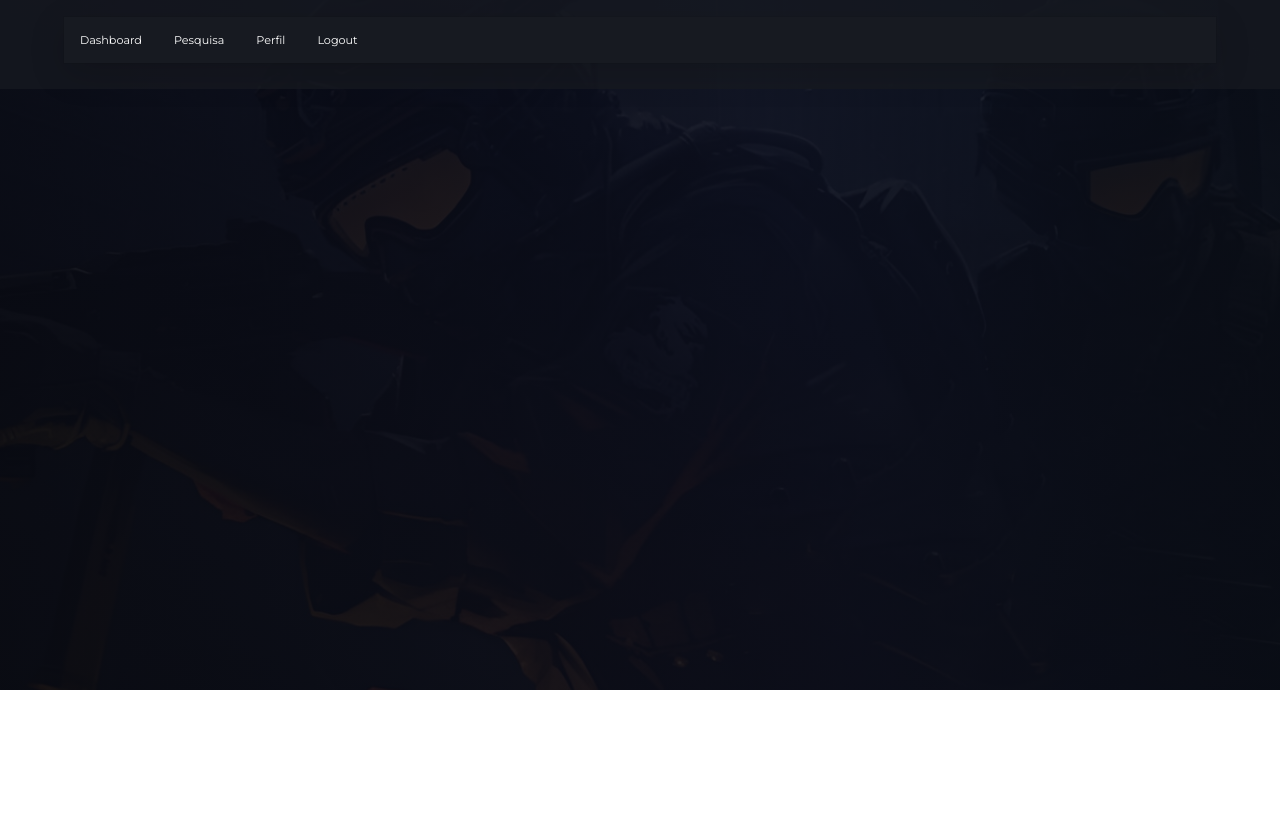
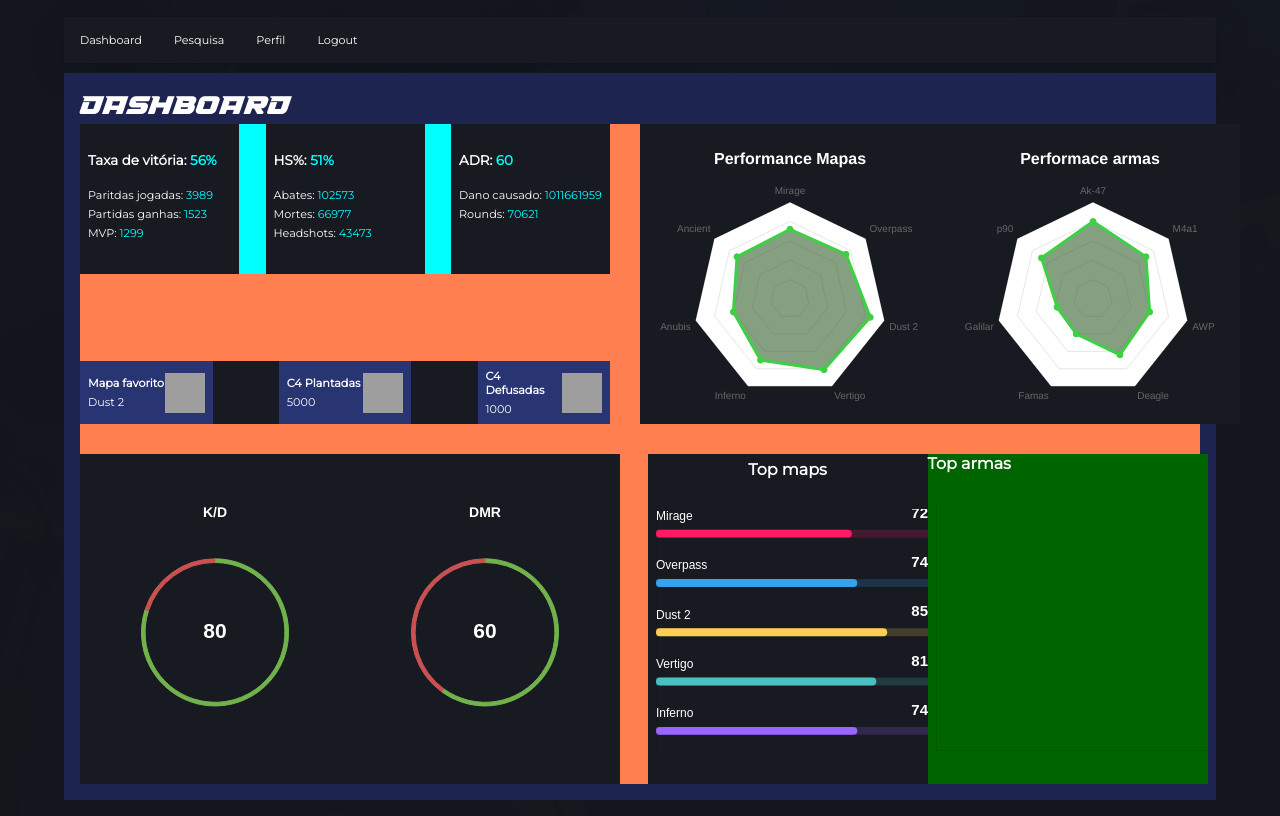
Before and after one commit to MatheusKyoshiShoji/Project_CounterStrike, a plain HTML site: page Website/stats.html in a window 1280 px wide. Shown: the part 110-926 px from the top of the page. Before the commit the page ends 800 px from the top, so only its background shows below. Drawn offline with nearby package versions, Linux system fonts and the light colour scheme; grey boxes are pictures that could not be loaded.

Commit message:
Dashboard chartJs

```diff
--- a/Website/css/dashboard.css
+++ b/Website/css/dashboard.css
@@ -1,17 +1,33 @@
 @import url(stats.css);
 
 
-.row1 {
+.row {
     display: flex;
-    gap: 50px;
+    gap: 30px;
     background-color: coral;
 }
 
+.column-stats {
+    width: 50%;
+    height: 300px;
+    display: flex;
+    flex-direction: column;
+    justify-content: space-between;
+}
+
 .row-stats {
-    width: 50%;
+    width: 100%;
+    height: 150px;
     display: flex;
     justify-content: space-between;
     background-color: aqua;
+}
+
+.row-stats2 {
+    width: 100%;
+    display: flex;
+    justify-content: space-between;
+    background-color: var(--dark-color);
 }
 
 .div-stats {
@@ -19,6 +35,30 @@
     font-size: 0.7em;
     padding: 0.5rem;
     width: 30%;
+}
+
+.div-stats h3{
+    margin-top: 20px;
+    font-size: 1.2em;
+}
+
+.div-stats2 {
+    background-color: var(--primary-color);
+    display: flex;
+    justify-content: space-between;
+    align-items: center;
+    font-size: 0.7em;
+    padding: 0.5rem;
+    width: 25%;
+}
+
+.div-stats2 .text {
+    margin-top: 0;
+}
+
+.div-stats2 img {
+    height: 40px;
+    width: 40px;
 }
 
 .div-stats span {
@@ -41,10 +81,61 @@
     background-color: cadetblue;
 }
 
-.most-played {
+.radial-chart {
     background-color: var(--dark-color);
+    height: 300px;
+    width: 300px;
+    padding: 1rem;
+}
+
+.row-kd {
+    margin-top: 30px;
+    width: 48%;
+    display: flex;
+    justify-content: space-between;
+    background-color: crimson;
+}
+
+.donut-chart {
+    display: flex;
+    justify-content: center;
+    align-items: center;
+    background-color: var(--dark-color);
+    height: 330px;
+    width: 270px;
+    padding: 1rem;
 }
 
 .most-wins {
     background-color: var(--dark-color);
 }
+
+.row-top {
+    width: 50%;
+    display: flex;
+    justify-content: space-between;
+    height: 330px;
+    margin-top: 30px;
+    background-color: brown;
+}
+
+.top-maps {
+    width: 50%;
+    display: flex;
+    flex-direction: column;
+    justify-content: center;
+    align-items: center;
+    background-color: var(--dark-color);
+}
+
+
+.top-weapons {
+    width: 50%;
+    background-color: darkgreen;
+}
+
+.chart-bar {
+    margin-top: 30px;
+    height: 270px;
+    width: 100%;
+}
--- a/Website/css/stats.css
+++ b/Website/css/stats.css
@@ -2,7 +2,7 @@
 
 .bg-image {
     background: var(--filter-color), url(../img/hero.jpeg);
-    height: 100vh;
+    height: 100%;
     background-position: center;
     background-size: cover;
     background-repeat: no-repeat;
@@ -99,11 +99,16 @@
     background-color: var(--primary-color);
 }
 
+.container-display #Dashboard .tab-content {
+    display: block;
+}
+
 .tab-content {
     display: none;
     background-color: var(--primary-color-dark);
     padding: 1rem;
 }
+
 
 #tab-logout:hover {
     background-color: #950000;
--- /dev/null
+++ b/Website/js/dashboard.js
@@ -0,0 +1,437 @@
+const ctxMapPlayed = document.getElementById('map_played').getContext('2d');
+const ctxWeapon = document.getElementById('weapon_used').getContext('2d');
+
+const dataMap = {
+    labels: [
+        'Mirage',
+        'Overpass',
+        'Dust 2',
+        'Vertigo',
+        'Inferno',
+        'Anubis',
+        'Ancient'
+    ],
+    datasets: [{
+        data: [72, 74, 85, 81, 70, 60, 70],
+        fill: true,
+        backgroundColor: 'rgba(53, 97, 44, 0.6)',
+        borderColor: 'rgb(62, 207, 68)',
+        pointBackgroundColor: 'rgb(62, 207, 68)',
+        pointBorderColor: 'rgb(62, 207, 68)',
+        pointHoverBackgroundColor: '#fff',
+        pointHoverBorderColor: 'rgb(62, 207, 68)'
+    },]
+};
+
+const configMapPlayed = {
+    type: 'radar',
+    data: dataMap,
+    options: {
+        elements: {
+            line: {
+                borderWidth: 3
+            }
+        },
+        scales: {
+            r: {
+                angleLines: {
+                    display: false
+                },
+                suggestedMin: 0,
+                suggestedMax: 100,
+                backgroundColor: '#fff',
+                ticks: {
+                    maxTicksLimit: 6,
+                    display: false
+                }
+            }
+        },
+        plugins: {
+            title: {
+                display: true,
+                text: 'Performance Mapas',
+                color: '#fff',
+                font: {
+                    size: 16,
+                }
+            },
+            legend: {
+                display: false
+            }
+        }
+    },
+};
+
+const mapsPlayedChart = new Chart(ctxMapPlayed, configMapPlayed);
+
+const dataWeapon = {
+    labels: [
+        'Ak-47',
+        'M4a1',
+        'AWP',
+        'Deagle',
+        'Famas',
+        'Galilar',
+        'p90'
+    ],
+    datasets: [{
+        data: [80, 70, 60, 64, 40, 38, 68],
+        fill: true,
+        backgroundColor: 'rgba(53, 97, 44, 0.6)',
+        borderColor: 'rgb(62, 207, 68)',
+        pointBackgroundColor: 'rgb(62, 207, 68)',
+        pointBorderColor: 'rgb(62, 207, 68)',
+        pointHoverBackgroundColor: '#fff',
+        pointHoverBorderColor: 'rgb(62, 207, 68)'
+    },]
+};
+
+const configWeapon = {
+    type: 'radar',
+    data: dataWeapon,
+    options: {
+        elements: {
+            line: {
+                borderWidth: 3
+            }
+        },
+        scales: {
+            r: {
+                angleLines: {
+                    display: false
+                },
+                suggestedMin: 0,
+                suggestedMax: 100,
+                backgroundColor: '#fff',
+                ticks: {
+                    maxTicksLimit: 6,
+                    display: false
+                }
+            }
+        },
+        plugins: {
+            title: {
+                display: true,
+                text: 'Performace armas',
+                color: '#fff',
+                font: {
+                    size: 16,
+                }
+            },
+            legend: {
+                display: false
+            }
+        }
+    },
+};
+
+const weaponChart = new Chart(ctxWeapon, configWeapon);
+
+const dataValueKd = [80, 20]
+const dataKd = {
+    datasets: [{
+        data: dataValueKd,
+        backgroundColor: ['rgb(113, 178, 76)', 'rgb(202, 81, 81)'],
+        borderColor: ['rgb(113, 178, 76)', 'rgb(202, 81, 81)'],
+        borderWidth: 1,
+        cutout: '95%',
+        radius: '70%',
+    }]
+}
+
+const textoPorcentagemKd = {
+    id: 'textoPorcentagemKd',
+    afterDatasetsDraw(chart, args, pluginOptions) {
+        const { ctx } = chart;
+        ctx.save();
+        ctx.textAlign = 'center';
+        ctx.textBaseline = 'middle';
+        ctx.font = 'bold 21px sans-serif';
+        ctx.fillStyle = '#fff'
+        const texto = `${dataValueKd[0]}`;
+        const textoWidth = ctx.measureText(texto).width
+
+        const x = chart.getDatasetMeta(0).data[0].x;
+        const y = chart.getDatasetMeta(0).data[0].y;
+        ctx.fillText(texto, x, y);
+
+    }
+}
+
+const configKd = {
+    type: 'doughnut',
+    data: dataKd,
+    options: {
+        aspectRatio: 1,
+        plugins: {
+            title: {
+                display: true,
+                text: 'K/D',
+                color: '#fff',
+                font: {
+                    size: 14,
+                },
+                padding: {
+                    top: 5,
+                    bottom: 5
+                }
+            },
+            legend: {
+                display: false
+            }
+        }
+    },
+    plugins: [textoPorcentagemKd],
+}
+
+const ctxKd = document.getElementById('chart_kd').getContext('2d');
+const kdChart = new Chart(ctxKd, configKd);
+
+const dataValueDmr = [60, 40]
+const dataDmr = {
+    datasets: [{
+        data: dataValueDmr,
+        backgroundColor: ['rgb(113, 178, 76)', 'rgb(202, 81, 81)'],
+        borderColor: ['rgb(113, 178, 76)', 'rgb(202, 81, 81)'],
+        borderWidth: 1,
+        cutout: '95%',
+        radius: '70%',
+    }]
+}
+
+const textoPorcentagemDmr = {
+    id: 'textoPorcentagemDmr',
+    afterDatasetsDraw(chart, args, pluginOptions) {
+        const { ctx } = chart;
+        ctx.save();
+        ctx.textAlign = 'center';
+        ctx.textBaseline = 'middle';
+        ctx.font = 'bold 21px sans-serif';
+        ctx.fillStyle = '#fff'
+        const texto = `${dataValueDmr[0]}`;
+        const textoWidth = ctx.measureText(texto).width
+
+        const x = chart.getDatasetMeta(0).data[0].x;
+        const y = chart.getDatasetMeta(0).data[0].y;
+        ctx.fillText(texto, x, y);
+
+    }
+}
+
+const configDmr = {
+    type: 'doughnut',
+    data: dataDmr,
+    options: {
+        aspectRatio: 1,
+        plugins: {
+            title: {
+                display: true,
+                text: 'DMR',
+                color: '#fff',
+                font: {
+                    size: 14,
+                },
+                padding: {
+                    top: 5,
+                    bottom: 5
+                }
+            },
+            legend: {
+                display: false
+            }
+        }
+    },
+    plugins: [textoPorcentagemDmr],
+}
+
+const ctxDmr = document.getElementById('chart_Dmr').getContext('2d');
+const DmrChart = new Chart(ctxDmr, configDmr);
+
+
+const data = {
+    labels: [
+        'Mirage',
+        'Overpass',
+        'Dust 2',
+        'Vertigo',
+        'Inferno',
+    ],
+    datasets: [{
+        data: [72, 74, 85, 81, 74],
+        fill: true,
+        backgroundColor: 'rgba(53, 97, 44, 0.6)',
+        backgroundColor: [
+            'rgba(255, 26, 104, 1)',
+            'rgba(54, 162, 235, 1)',
+            'rgba(255, 206, 86, 1)',
+            'rgba(75, 192, 192, 1)',
+            'rgba(153, 102, 255, 1)',
+        ],
+        borderColor: [
+            'rgba(255, 26, 104, 0.2)',
+            'rgba(54, 162, 235, 0.2)',
+            'rgba(255, 206, 86, 0.2)',
+            'rgba(75, 192, 192, 0.2)',
+            'rgba(153, 102, 255, 0.2)',
+          ],
+        borderWidth: 0,
+        borderSkipped: false,
+        borderRadius: 10,
+        barPercentage: 0.2,
+        categoryPercentage: 0.8,
+    },]
+};
+
+// Barra de progresso
+
+const progressBar = {
+    id: 'progressBar',
+    beforeDatasetsDraw(chart, args, pluginsOptions) {
+        const { ctx, data, chartArea: { top, bottom, left, right, width, height }, scales: { x, y } } = chart;
+
+        ctx.save();
+        const barHeight = height / y.ticks.length * data.datasets[0].barPercentage *
+        data.datasets[0].categoryPercentage;
+
+        data.datasets[0].data.forEach((datapoint, index) => {
+            const fontSizeLabel = 12;
+            ctx.font = `${fontSizeLabel}px sans-serif`;
+            ctx.fillStyle = 'rgba(255, 255, 255, 1)';
+            ctx.textAlign = 'left';
+            ctx.textBaseline = 'middle';
+            ctx.fillText(data.labels[index], left, y.getPixelForValue(index) - fontSizeLabel - 5);
+
+            const fontSizeDatapoint = 15;
+            ctx.font = `bolder ${fontSizeDatapoint}px sans-serif`;
+            ctx.fillStyle = 'rgba(255, 255, 255, 1)';
+            ctx.textAlign = 'right';
+            ctx.textBaseline = 'middle';
+            ctx.fillText(datapoint, right, y.getPixelForValue(index) - fontSizeDatapoint - 5);
+
+            ctx.beginPath();
+            ctx.fillStyle = data.datasets[0].borderColor[index];
+            ctx.fillRect(left, y.getPixelForValue(index) - (barHeight / 2), width, barHeight)
+        });
+    }
+}
+
+// config
+const configTopMap = {
+    type: 'bar',
+    data,
+    options: {
+        aspectRatio: 1.1,
+        indexAxis: 'y',
+        plugins: {
+            legend: {
+                display: false,
+            }
+        },
+        scales: {
+            x: {
+                grid: {
+                    display: false,
+                    drawBorder: false,
+                },
+                ticks: {
+                    display: false
+                }
+            },
+            y: {
+                beginAtZero: true,
+                grid: {
+                    display: false,
+                    drawBorder: false,
+                },
+                ticks: {
+                    display: false
+                }
+            },
+        }
+    },
+    plugins: [progressBar]
+};
+
+// render init block
+const chartTopMap = new Chart(
+    document.getElementById('top_map'),
+    configTopMap
+);
+
+
+
+const dataTopWeapon = {
+    labels: [
+        'AK-47',
+        'M4A1',
+        'AWP',
+        'Degle',
+        'P90',
+    ],
+    datasets: [{
+        data: [80, 72, 60, 50, 67],
+        fill: true,
+        backgroundColor: 'rgba(53, 97, 44, 0.6)',
+        backgroundColor: [
+            'rgba(255, 26, 104, 1)',
+            'rgba(54, 162, 235, 1)',
+            'rgba(255, 206, 86, 1)',
+            'rgba(75, 192, 192, 1)',
+            'rgba(153, 102, 255, 1)',
+        ],
+        borderColor: [
+            'rgba(255, 26, 104, 0.2)',
+            'rgba(54, 162, 235, 0.2)',
+            'rgba(255, 206, 86, 0.2)',
+            'rgba(75, 192, 192, 0.2)',
+            'rgba(153, 102, 255, 0.2)',
+          ],
+        borderWidth: 0,
+        borderSkipped: false,
+        borderRadius: 10,
+        barPercentage: 0.2,
+        categoryPercentage: 0.8,
+    },]
+};
+
+const configTopWeapon = {
+    type: 'bar',
+    dataTopWeapon,
+    options: {
+        aspectRatio: 1.1,
+        indexAxis: 'y',
+        plugins: {
+            legend: {
+                display: false,
+            }
+        },
+        scales: {
+            x: {
+                grid: {
+                    display: false,
+                    drawBorder: false,
+                },
+                ticks: {
+                    display: false
+                }
+            },
+            y: {
+                beginAtZero: true,
+                grid: {
+                    display: false,
+                    drawBorder: false,
+                },
+                ticks: {
+                    display: false
+                }
+            },
+        }
+    },
+    plugins: [progressBar]
+};
+
+// render init block
+const chartTopWeapon = new Chart(
+    document.getElementById('top_weapon'),
+    configTopWeapon
+);
--- a/Website/js/tab.js
+++ b/Website/js/tab.js
@@ -11,3 +11,5 @@ function openOpt(evt, optionValue) {
   document.getElementById(optionValue).style.display = "block";
   evt.currentTarget.className += " active";
 }
+
+document.getElementById("defaultOpen").click();
--- a/Website/stats.html
+++ b/Website/stats.html
@@ -1,91 +1,153 @@
 <!DOCTYPE html>
 <html lang="en">
+
 <head>
-    <meta charset="UTF-8">
-    <meta name="viewport" content="width=device-width, initial-scale=1.0">
+    <meta charset="UTF-8" />
+    <meta name="viewport" content="width=device-width, initial-scale=1.0" />
     <link href="https://fonts.googleapis.com/css?family=Montserrat" rel="stylesheet" />
     <link rel="stylesheet" href="https://cdnjs.cloudflare.com/ajax/libs/font-awesome/6.4.2/css/all.min.css" />
+    <script src="https://cdn.jsdelivr.net/npm/chart.js"></script>
     <link rel="stylesheet" href="./css/reset.css" />
-    <link rel="stylesheet" href="css/stats.css">
-    <link rel="stylesheet" href="css/dashboard.css">
+    <link rel="stylesheet" href="css/stats.css" />
+    <link rel="stylesheet" href="css/dashboard.css" />
     <script src="js/sessao.js"></script>
 
     <title>Status</title>
 </head>
+
 <body>
     <div class="bg-image">
         <div class="container-menu">
             <div class="header-profile">
                 <div class="profile">
-                    <img src="img/profile_pic.jpg" alt="Profile pic" class="profile-pic">
+                    <img src="img/profile_pic.jpg" alt="Profile pic" class="profile-pic" />
                     <div class="profile-text">
-                        <p> Username </p>
+                        <p>Username</p>
                         <span> Nome da pessoa </span>
                     </div>
-                    <img src="https://files.catbox.moe/7imzin.png" alt="Team logo" class="team-pic">
+                    <img src="https://files.catbox.moe/7imzin.png" alt="Team logo" class="team-pic" />
                 </div>
                 <span class="vr"></span>
                 <div class="profile-stats">
-                    <img src="img/rank_guardian.png" alt="" class="rank-profile">
-                    <p> Partidas vencidas: 300 </p>
+                    <img src="img/rank_guardian.png" alt="" class="rank-profile" />
+                    <p>Partidas vencidas: 300</p>
                 </div>
             </div>
             <div class="container-display">
                 <div class="display-tab">
-                    <button class="tab-links" onclick="openOpt(event, 'Dashboard')">Dashboard</button>
-                    <button class="tab-links" onclick="openOpt(event, 'Pesquisa')">Pesquisa</button>
-                    <button class="tab-links" onclick="openOpt(event, 'Perfil')">Perfil</button>
-                    <button class="tab-links" id="tab-logout" onclick="limparSessao()">Logout</button>
+                    <button class="tab-links" onclick="openOpt(event, 'Dashboard')" id="defaultOpen">
+                        Dashboard
+                    </button>
+                    <button class="tab-links" onclick="openOpt(event, 'Pesquisa')">
+                        Pesquisa
+                    </button>
+                    <button class="tab-links" onclick="openOpt(event, 'Perfil')">
+                        Perfil
+                    </button>
+                    <button class="tab-links" id="tab-logout" onclick="limparSessao()">
+                        Logout
+                    </button>
                 </div>
                 <div id="Dashboard" class="tab-content">
-                    <h1> Dashboard </h1>
-                    <div class="row1">
+                    <h1>Dashboard</h1>
+                    <div class="row">
+                        <div class="column-stats">
                             <div class="row-stats">
                                 <div class="div-stats">
-                                <h3> Taxa de vitória: <span> 56% </span></h3>
+                                    <h3>Taxa de vitória: <span> 56% </span></h3>
                                     <div class="text">
-                                    <p> Paritdas jogadas: <span>3989</span> </p>
-                                    <p> Partidas ganhas: <span>1523</span> </p>
-                                    <p> MVP: <span>1299</span> </p>
+                                        <p>Paritdas jogadas: <span>3989</span></p>
+                                        <p>Partidas ganhas: <span>1523</span></p>
+                                        <p>MVP: <span>1299</span></p>
                                     </div>
                                 </div>
                                 <div class="div-stats">
-                                <h3> HS%: <span> 51% </span></h3>
+                                    <h3>HS%: <span> 51% </span></h3>
                                     <div class="text">
-                                    <p> Abates: <span>102573</span> </p>
-                                    <p> Mortes: <span>66977</span> </p>
-                                    <p> Headshots: <span>43473</span> </p>
+                                        <p>Abates: <span>102573</span></p>
+                                        <p>Mortes: <span>66977</span></p>
+                                        <p>Headshots: <span>43473</span></p>
                                     </div>
                                 </div>
                                 <div class="div-stats">
-                                <h3> ADR: <span> 60 </span></h3>
+                                    <h3>ADR: <span> 60 </span></h3>
                                     <div class="text">
-                                    <p> Dano causado: <span>1011661959</span> </p>
-                                    <p> Rounds: <span>70621</span> </p>
+                                        <p>Dano causado: <span>1011661959</span></p>
+                                        <p>Rounds: <span>70621</span></p>
+                                    </div>
+                                </div>
+                            </div>
+                            <div class="row-stats2">
+                                <div class="div-stats2">
+                                    <div class="text">
+                                        <h3>Mapa favorito</h3>
+                                        <p>Dust 2</p>
+                                    </div>
+                                    <img src="https://files.catbox.moe/qapr3c.png" alt="Map icon" />
+                                </div>
+                                <div class="div-stats2">
+                                    <div class="text">
+                                        <h3>C4 Plantadas</h3>
+                                        <p>5000</p>
+                                    </div>
+                                    <img src="https://files.catbox.moe/1ojl8n.png" alt="Map icon" />
+                                </div>
+                                <div class="div-stats2">
+                                    <div class="text">
+                                        <h3>C4 Defusadas</h3>
+                                        <p>1000</p>
+                                    </div>
+                                    <img src="https://files.catbox.moe/nc8qe8.png" alt="Map icon" />
                                 </div>
                             </div>
                         </div>
                         <div class="row-maps">
-                            <div class="most-played">
-                                <p>Mais jogados</p>
+                            <div class="radial-chart">
+                                <canvas id="map_played"></canvas>
                             </div>
-                            <div class="most-wins">
-                                <p>Mais vitorias</p>
+                            <div class="radial-chart">
+                                <canvas id="weapon_used"></canvas>
+                            </div>
+                        </div>
+                    </div>
+                    <div class="row">
+                        <div class="row-kd">
+                            <div class="donut-chart">
+                                <canvas id="chart_kd"></canvas>
+                            </div>
+                            <div class="donut-chart">
+                                <canvas id="chart_Dmr"></canvas>
+                            </div>
+                        </div>
+                        <div class="row-top">
+                            <div class="top-maps">
+                                <h3> Top maps </h3>
+                                <div class="chart-bar">
+                                    <canvas id="top_map"></canvas>
+                                </div>
+                            </div>
+                            <div class="top-weapons">
+                                <h3> Top armas </h3>
+                                <div class="chart-bar">
+                                    <canvas id="top_weapon"></canvas>
+                                </div>
                             </div>
                         </div>
                     </div>
                 </div>
                 <div id="Pesquisa" class="tab-content">
-                    <h1> Pesquisa </h1>
-                    <p> teste ....</p>
+                    <h1>Pesquisa</h1>
+                    <p>teste ....</p>
                 </div>
                 <div id="Perfil" class="tab-content">
-                    <h1> Perfil </h1>
-                    <p> teste ....</p>
+                    <h1>Perfil</h1>
+                    <p>teste ....</p>
                 </div>
             </div>
         </div>
     </div>
 </body>
 <script src="js/tab.js"></script>
+<script src="js/dashboard.js"></script>
+
 </html>
```
Lines whose indentation alone changed are shown as unchanged.
